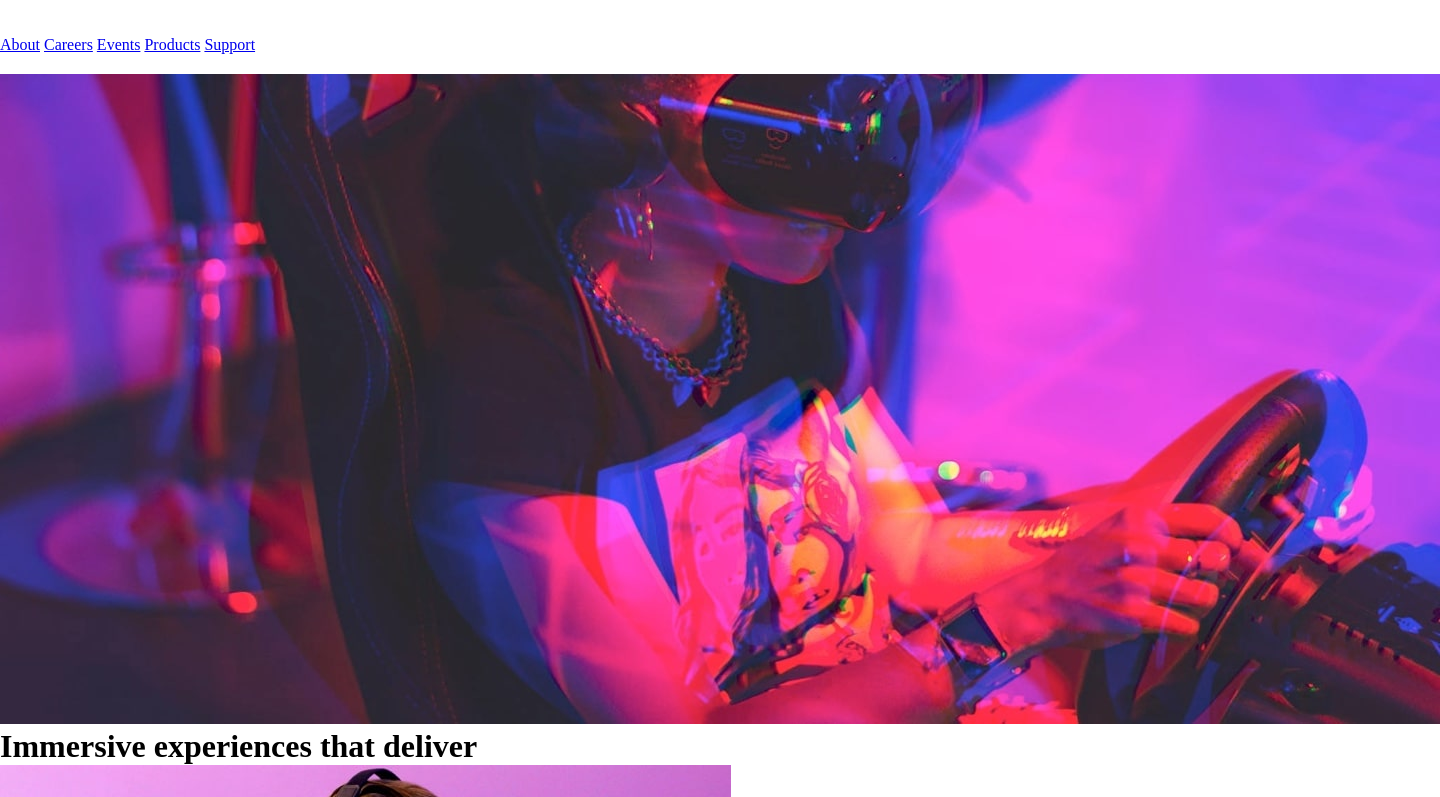
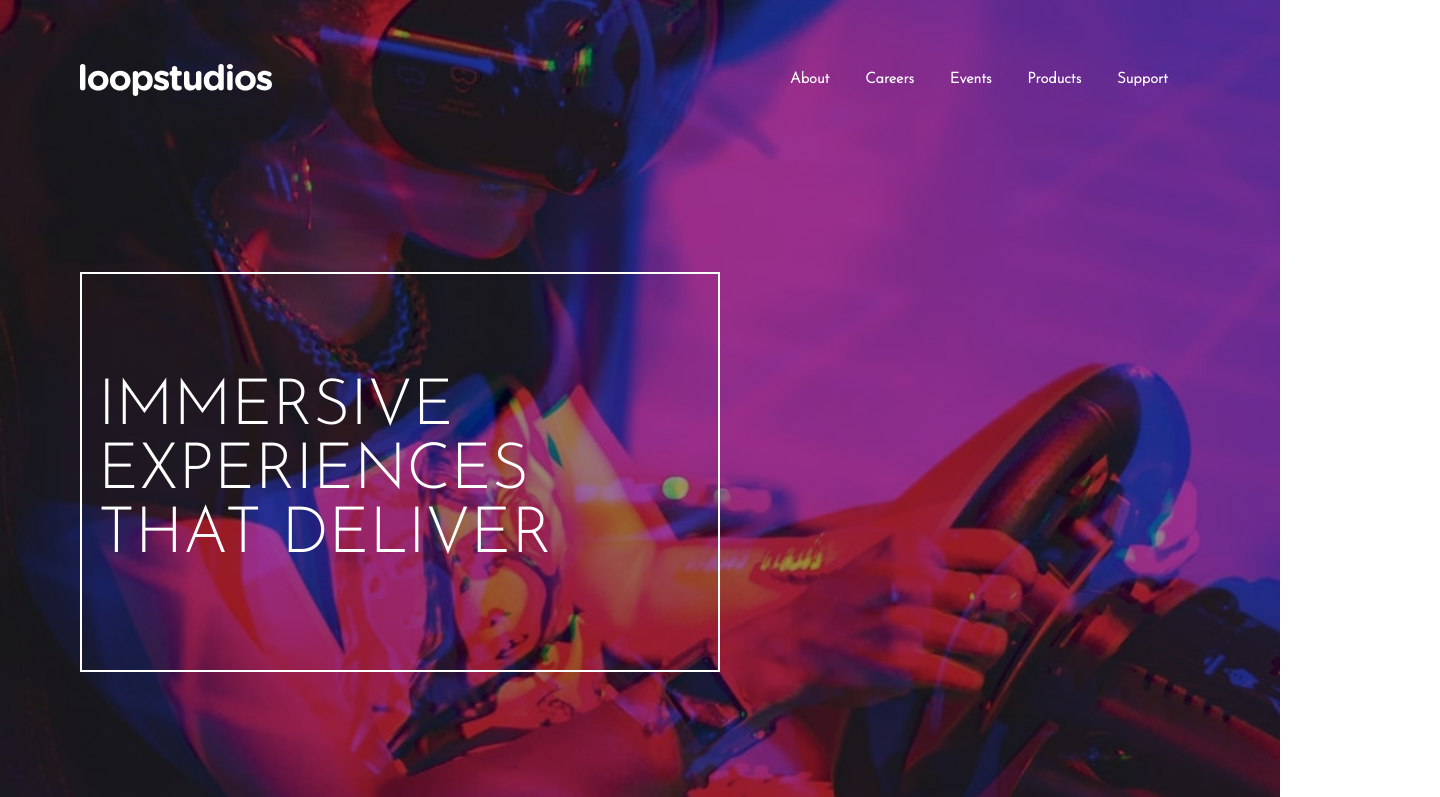
Before and after one commit to NeoticoZ/loopstudios-landing-page-project, a plain HTML site: page index.html in a window 1280 px wide. Shown: the top 797 px of the page, 1440 px wide, since content can reach past the window. Drawn offline with Linux system fonts and the light colour scheme.

Commit message:
:package: header finished

```diff
--- a/index.html
+++ b/index.html
@@ -12,11 +12,12 @@
 
   <div class="container">
     <header class="home">
-      <div class="logo">
-        <img src="/images/logo.svg" alt="loopstudios logo">
-      </div>
-      <div class="top-links">
-        <nav>
+      <div class="header-content">
+        <a href="#">
+          <img src="/images/logo.svg" alt="loopstudios logo" style="width:192px;height:32px;">
+        </a>
+        <div class="top-nav">
+          <nav class="nav-links">
             <a href="#">About</a>
             <a href="#">Careers</a>
             <a href="#">Events</a>
@@ -27,8 +28,6 @@
             <a href="#"><img src="/images/icon-hamburger.svg" alt="hamburguer"></a>
           </div>
         </div>
-      <div class="header-img-wrapper">
-        <img src="/images/desktop/image-hero.jpg" alt="a girl with VR">
       </div>
       <div class="banner">
         <h1>Immersive experiences that deliver</h1>
--- a/styles/style.css
+++ b/styles/style.css
@@ -1,7 +1,99 @@
+/* Import some necessary fonts */
 @import url('https://cdnjs.cloudflare.com/ajax/libs/font-awesome/5.15.4/css/all.min.css');
+@import url('https://fonts.googleapis.com/css2?family=Alata&family=Josefin+Sans:wght@300&display=swap');
 
 * {
   box-sizing: border-box;
   padding: 0;
   margin: 0;
+  text-decoration: none;
+  list-style: none;
 }
+
+:root {
+  /* Colors */
+  --white: hsl(0, 0%, 100%);
+  --black: hsl(0, 0%, 0%);
+  --dark-gray: hsl(0, 0%, 55%);
+  --very-dark-grey: hsl(0, 0%, 41%);
+
+  /* Typography */
+  --body-copy: 15px;
+  --font-primary: 'Alata', sans-serif;
+  --font-secundary: 'Josefin Sans', sans-serif;
+}
+
+body {
+  font-size: 15px;
+}
+
+.home {
+  width: 100%;
+  height: 100vh;
+  overflow: hidden;
+
+  background:
+    linear-gradient(rgba(0, 0, 0, .4), rgba(0, 0, 0, .4)),
+    no-repeat url('/images/desktop/image-hero.jpg');
+  background-size: cover;
+  background-position: right center;
+  display: grid;
+  grid-template-columns: repeat(16, 1fr);
+  grid-row: repeat(4, auto);
+  padding: 4rem 0 8rem;
+}
+
+.header-content {
+  grid-column: 2 / 16;
+  grid-row: 1 / 2;
+  display: flex;
+  justify-content: space-between;
+}
+
+.top-nav {
+  display: flex;
+}
+
+.nav-links a {
+  font-family: var(--font-secundary);
+  margin-right: 2rem;
+  color: var(--white);
+  font-weight: bold;
+  display: inline-block;
+  line-height: 2rem;
+}
+
+.nav-links a::after {
+  content: '';
+  display: block;
+  width: 0;
+  height: 2px;
+  background: var(--white);
+  transition: width .3s;
+}
+
+.nav-links a:hover::after {
+  width: 100%;
+}
+
+.hamburguer {
+  display: none;
+}
+
+.banner {
+  grid-column: 2 / 10;
+  grid-row: 2 / 3;
+  border: 2px solid var(--white);
+  display: flex;
+  align-items: center;
+  justify-content: center;
+  padding: 1rem;
+}
+
+.banner h1 {
+  font-family: var(--font-secundary);
+  text-transform: uppercase;
+  font-weight: 300;
+  color: var(--white);
+  font-size: 4rem;
+}
```
Lines whose indentation alone changed are shown as unchanged.
